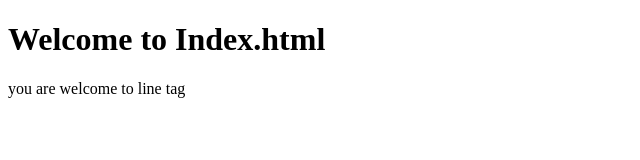
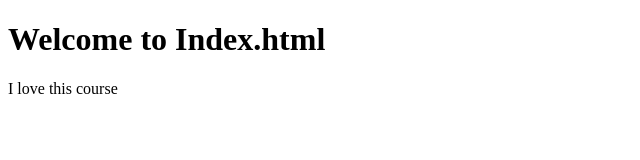
Before and after one commit to gillvikash/Angular1, a plain HTML site: page index.html in a window 1280 px wide. Shown: the full height of the page, 0-640 px from the left. Drawn offline with Linux system fonts and the light colour scheme.

Commit message:
New webfile with updated line

```diff
--- a/index.html
+++ b/index.html
@@ -6,6 +6,6 @@
 </head>
 <body>
   <h1>Welcome to Index.html</h1>
-  <l> you are welcome to line tag</l>
+  <l> I love this course</l>
 </body>
 </html>
```
